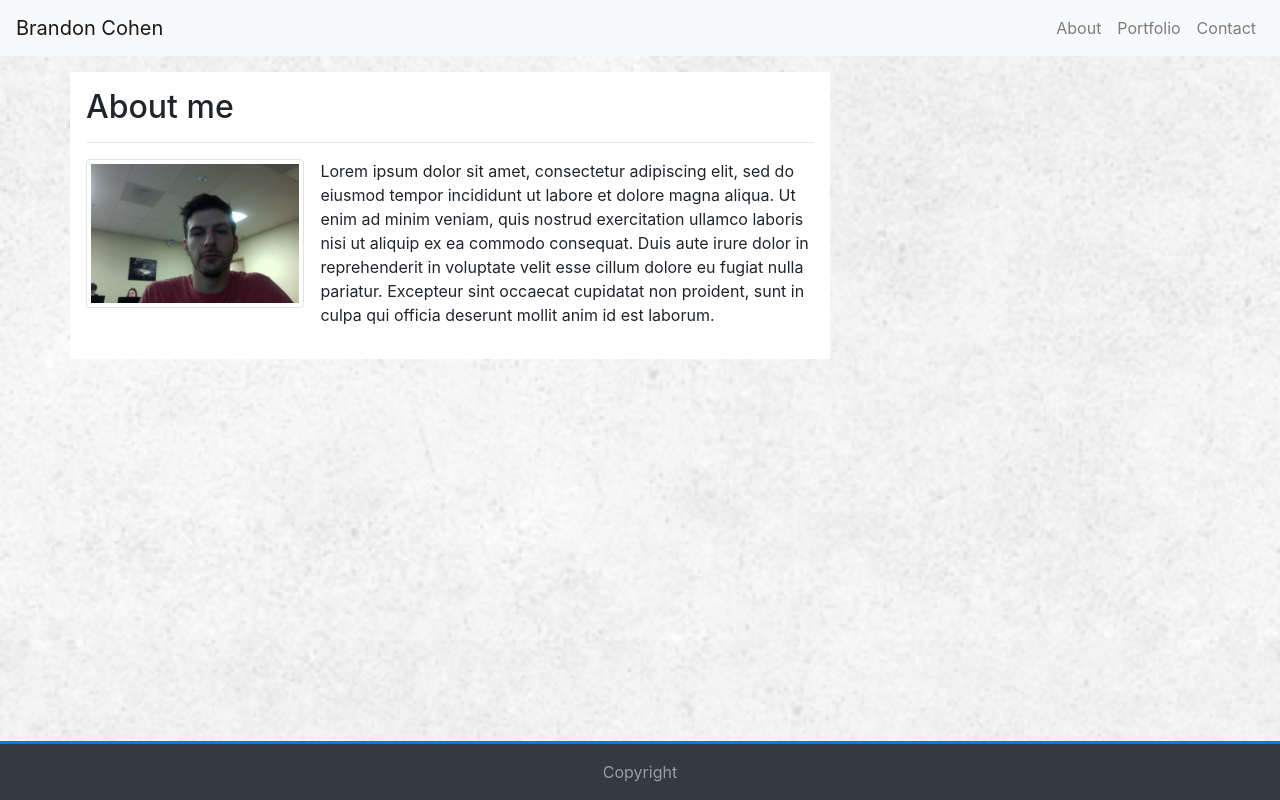
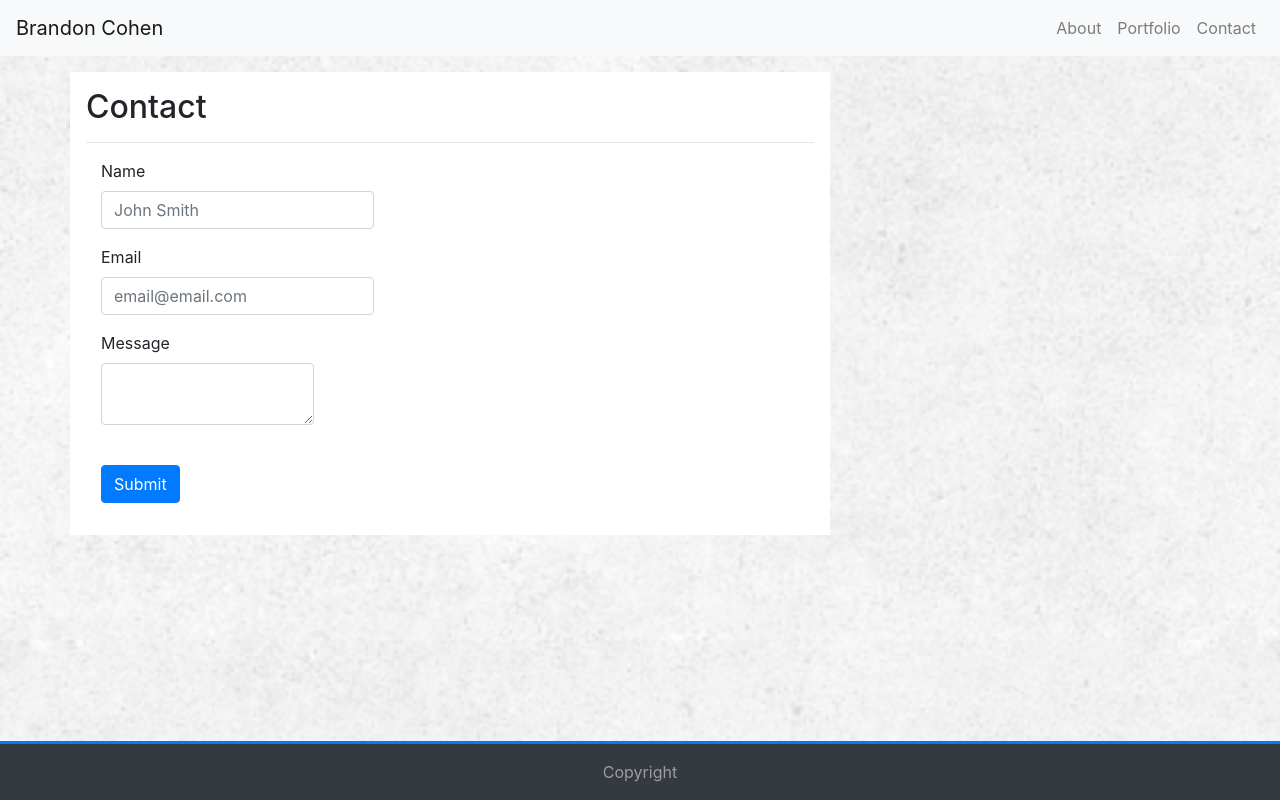
Before and after one commit to bndcohen/Portfolio_Bootstrap, a plain HTML site: page contact.html in a window 1280 px wide. Drawn offline with nearby package versions, Linux system fonts and the light colour scheme.

Commit message:
Added contact page

```diff
--- a/contact.html
+++ b/contact.html
@@ -48,12 +48,44 @@
       <div class="container my-3">
         <div class="row">
           <div class="col-lg-8 col-md-12 bg-white p-3">
-            <h2>About me</h2>
+            <h2>Contact</h2>
             <hr>
-              <p class="text-wrap float-right">
-                <img src="img/Me.jpg" class="img-thumbnail float-left mr-3 mb-3" style="width: 30%;" alt="Brandon">
-                Lorem ipsum dolor sit amet, consectetur adipiscing elit, sed do eiusmod tempor incididunt ut labore et dolore magna aliqua. Ut enim ad minim veniam, quis nostrud exercitation ullamco laboris nisi ut aliquip ex ea commodo consequat. Duis aute irure dolor in reprehenderit in voluptate velit esse cillum dolore eu fugiat nulla pariatur. Excepteur sint occaecat cupidatat non proident, sunt in culpa qui officia deserunt mollit anim id est laborum.
-            </p>
+            <form>
+                <fieldset>
+                <!-- name -->
+                <div class="form-group">
+                  <label class="col-md-4 control-label" for="Name">Name</label>
+                  <div class="col-md-5">
+                  <input id="Name" name="Name" type="text" placeholder="John Smith" class="form-control input-md" required="">
+
+                  </div>
+                </div>
+                <!-- email -->
+                <div class="form-group">
+                  <label class="col-md-4 control-label" for="textinput">Email</label>
+                  <div class="col-md-5">
+                  <input id="textinput" name="textinput" type="text" placeholder="email@email.com" class="form-control input-md" required="">
+
+                  </div>
+                </div>
+                <!-- message  -->
+                <div class="form-group">
+                  <label class="col-md-4 control-label" for="message">Message</label>
+                  <div class="col-md-4">
+                    <textarea class="form-control" id="message" name="message"></textarea>
+                  </div>
+                </div>
+                <!-- button -->
+                <div class="form-group">
+                  <label class="col-md-4 control-label" for="singlebutton"></label>
+                  <div class="col-md-4">
+                    <button id="singlebutton" name="singlebutton" class="btn btn-primary">Submit</button>
+                  </div>
+                </div>
+
+                </fieldset>
+                </form>
+
 
           </div>
         </div>
```
